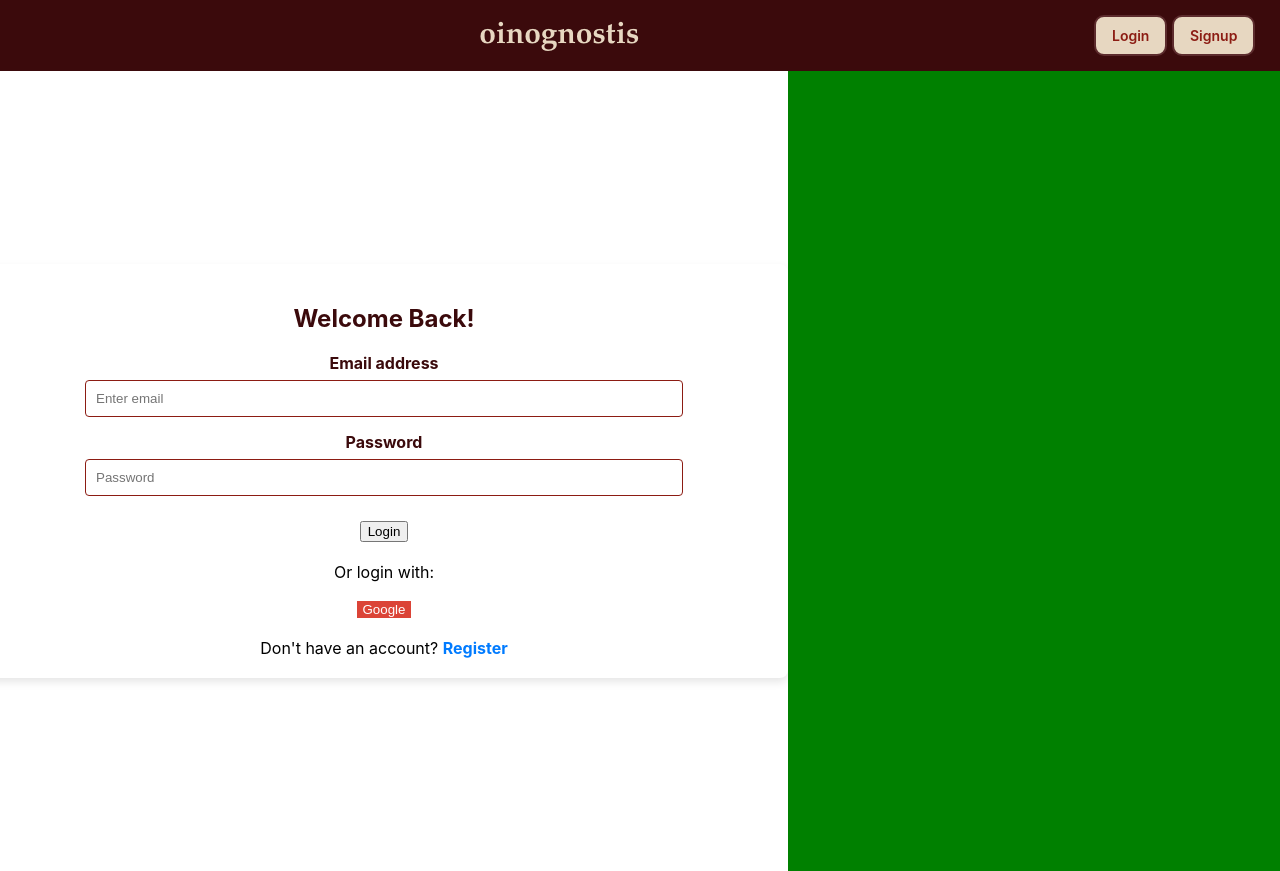
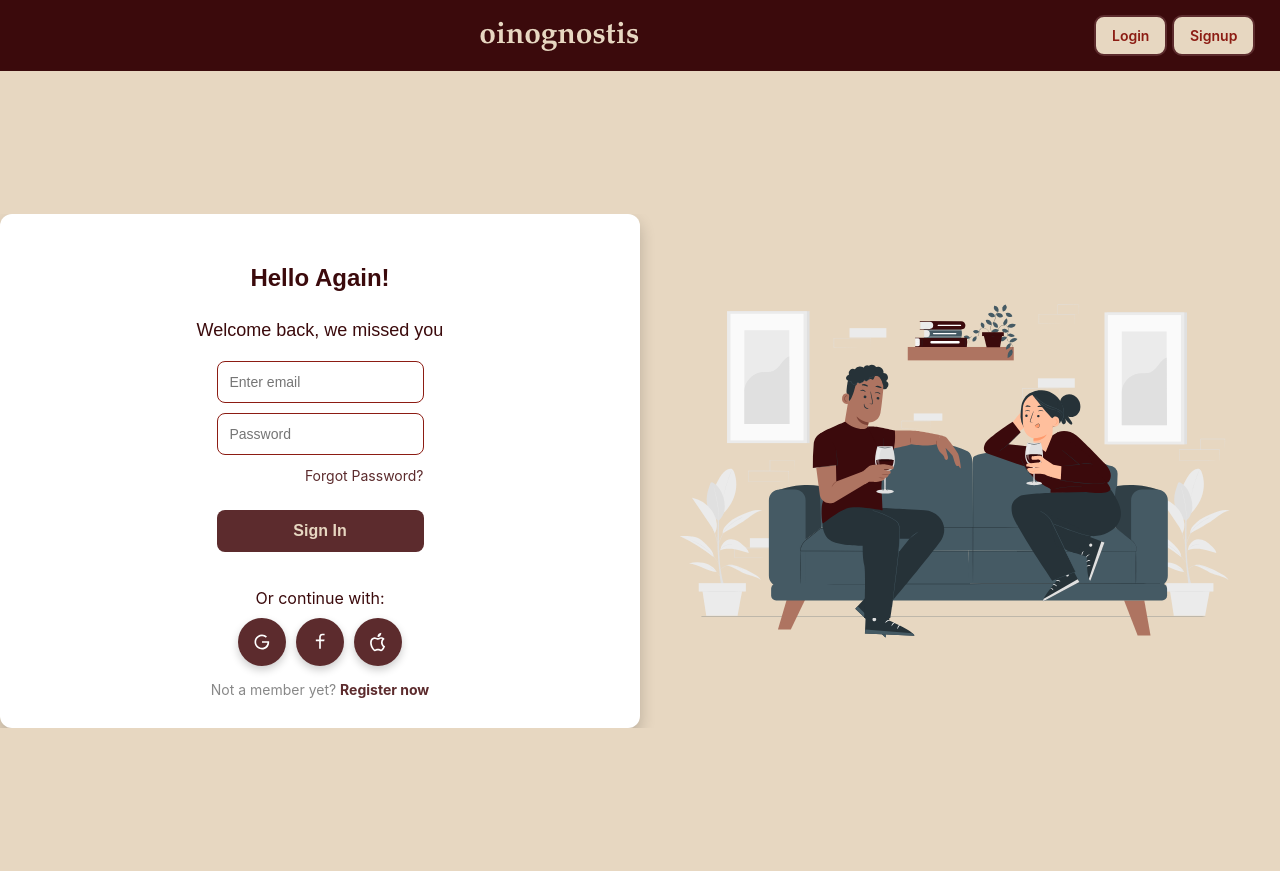
Before and after one commit to fbiletsiou/oinognostis-fe, a React (Create React App) app: page /login in a window 1280 px wide. Built offline with nearby package versions, Linux system fonts and the light colour scheme; no server answers.

Commit message:
basic login form finished

```diff
--- a/package.json
+++ b/package.json
@@ -9,6 +9,7 @@
     "axios": "^1.7.7",
     "react": "^18.3.1",
     "react-dom": "^18.3.1",
+    "react-icons": "^5.3.0",
     "react-router-dom": "^5.1.2",
     "react-scripts": "5.0.1",
     "web-vitals": "^2.1.4"
--- a/src/components/Header/Header.js
+++ b/src/components/Header/Header.js
@@ -23,7 +23,7 @@ function Header(props) {
             return (
                 <div className="ml-auto">
                     <Link to="/login" className="btn-big">Login</Link> {}
-                    <Link to="/signup" className="btn-big ml-2">Signup</Link> {}
+                    <Link to="/register" className="btn-big ml-2">Signup</Link> {}
                 </div>
             );
         } else {
--- a/src/components/LoginForm/LoginForm.css
+++ b/src/components/LoginForm/LoginForm.css
@@ -1,94 +1,193 @@
-.login-form-container {
+.login-form {
     display: flex;
     flex-direction: row;
     align-items: center;
     justify-content: center;
     height: 100vh;
+    background-color: var(--header-font-color);
 }
 
-.login-form-wrapper {
-    flex: 0 0 60%; /* 60% width for the login form */
-    background-color: #fff; /* White background for contrast */
-    border-radius: 8px; /* Rounded corners */
-    box-shadow: 0 4px 8px rgba(0, 0, 0, 0.1); /* Subtle shadow for depth */
-    padding: 20px; /* Padding inside the card */
-    margin: auto; /* Center the card */
+.login-form__container {
+    display: flex;
+    width: 100%;
+    overflow: hidden;
 }
 
-.animation-container {
-    flex: 0 0 40%; /* 40% width for the animation */
-    background-color: #f8f9fa; /* Light background for the animation area */
-    display: flex; /* Flexbox for centering animations */
-    justify-content: center; /* Center content horizontally */
-    align-items: center; /* Center content vertically */
-    /* Add animation styles or a placeholder for your animation here */
+.login-form__wrapper {
+    display: flex;
+    flex-direction: column;
+    align-items: center;
+    justify-content: center;
+    background-color: #fff;
+    padding: 30px;
+    border-radius: 12px;
+    box-shadow: 0 8px 16px rgba(0, 0, 0, 0.2);
 }
 
-h2 {
-    font-family: Roobert, -apple-system, BlinkMacSystemFont, "Segoe UI", Helvetica, Arial, sans-serif, "Apple Color Emoji", "Segoe UI Emoji", "Segoe UI Symbol";
-    text-align: center; /* Center the title */
-    color: var(--dark-burgundy);
-    margin-bottom: 20px; /* Space below the title */
-}
-
-.form-group {
-    margin-bottom: 15px; /* Space between form fields */
-}
-
-.form-group label {
-    display: block;
-    margin-bottom: 7px; /* Spacing between label and input */
-    color: var(--dark-burgundy);
-    font-family: Roobert, -apple-system, BlinkMacSystemFont, "Segoe UI", Helvetica, Arial, sans-serif, "Apple Color Emoji", "Segoe UI Emoji", "Segoe UI Symbol";
-    font-weight: bold; /* Bold labels */
+.login-form__animation {
+    display: flex;
+    align-items: center;
+    justify-content: center;
+    border-radius: 12px 0 0 12px;
+    padding: 30px;
+    position: relative;
 }
 
 
-input.form-control {
-    width: 75%;
+.login-form__wrapper,
+.login-form__animation {
+    flex: 1 1 50%;
+}
 
+.login-form__animation-img {
+    max-width: 100%;
+    height: auto;
+}
+
+.attribution-link {
+    position: absolute;
+    bottom: 10px;
+    right: 10px;
+    font-size: 8px;
+    color: rgba(0, 0, 0, 0.3);
+    text-decoration: none;
+    opacity: 0;
+    transition: opacity 0.3s ease;
+}
+
+.login-form__animation:hover .attribution-link {
+    opacity: 1;
+}
+
+.login-form__title {
+    font-family:  'Roobert', sans-serif;
+    font-size: 24px;
+    font-weight: bold;
+    text-align: center;
+    color: var(--dark-burgundy);
+    margin-bottom: 10px;
+}
+
+.login-form__subtitle {
+    font-family: 'Roobert', sans-serif;
+    font-size: 18px;
+    font-weight: 400;
+    text-align: center;
+    color: var(--dark-burgundy);
+    margin-bottom: 20px;
+}
+
+.login-form__input {
+    width: 100%;
+    padding: 12px;
+    font-size: 14px;
     border: 1px solid var(--primary-color);
-    border-radius: 4px; /* Slightly rounded edges for inputs */
-    padding: 10px; /* Padding inside inputs */
+    border-radius: 8px;
+    box-shadow: none;
+    margin-bottom: 10px;
+}
+
+.login-form__input:focus {
+    border-color: var(--muted-color);
+    box-shadow: 0 0 0  2px var(--secondary-color);
+}
+
+.login-form__password-recovery {
+    text-align: right;
+    margin-bottom: 15px;
+}
+
+.login-form__link {
+    font-size: 14px;
+    color: var(--deep-red-wine);
+    cursor: pointer;
+    text-decoration: none;
+}
+
+.login-form__submit-btn {
+    width: 100%;
+    padding: 12px;
+    font-size: 16px;
+    font-weight: bold;
+    background-color: var(--deep-red-wine);
+    border: none;
+    color: var(--header-font-color);
+    border-radius: 8px;
+    cursor: pointer;
+    transition: background-color 0.3s ease;
+    margin-top: 10px;
+}
+
+.login-form__submit-btn:hover {
+    background-color: var(--rich-merlot);
 }
 
 
-input.form-control:focus {
-    border-color: var(--muted-color); /* Highlight border on focus */
-    box-shadow: 0 0 0 0.2rem var(--secondary-color); /* Light blue shadow on focus */
+.login-form__alert {
+    display: block;
+    color: green;
+    font-size: 14px;
+    margin-top: 10px;
 }
 
-.btn-primary {
-    margin-top: 10px; /* Space above the button */
+.login-form__alternative {
+    align-items: center;
+    margin-top: 20px;
 }
 
-.google-btn {
-    background-color: #db4437; /* Google red */
-    color: white; /* White text */
-    border: none; /* No border */
+.login-form__alternative p {
+    margin-bottom: 10px;
+    color: var(--dark-burgundy);
 }
 
-.alert {
-    margin-top: 10px; /* Space above the alert */
+.login-form__alt-buttons {
+    display: flex;
+    justify-content: center;
+    gap: 10px;
 }
 
-.alternative-login {
-    margin-top: 20px; /* Space above alternative login section */
+.login-form__google-btn,
+.login-form__alt-btn {
+    background-color: var(--deep-red-wine);
+    color: white;
+    width: 48px;
+    height: 48px;
+    border-radius: 50%;
+    display: flex;
+    align-items: center;
+    justify-content: center;
+    border: none;
+    cursor: pointer;
+    transition: background-color 0.3s ease;
+    box-shadow: 0 4px 8px rgba(0, 0, 0, 0.2);
 }
 
-.registerMessage {
-    margin-top: 20px; /* Space above the register message */
+.login-form__google-btn:hover,
+.login-form__alt-btn:hover {
+    background-color: var(--rich-merlot);
 }
 
-.loginText {
-    color: blue; /* Or any color for the register link */
-    cursor: pointer;
+.login-form__register {
+    font-size: 14px;
+    color: #888888;
+    margin-top: 15px;
+    text-align: center;
 }
 
+.login-form__register-link {
+    color: var(--deep-red-wine);
+    cursor: pointer;
+    font-weight: bold;
+    text-decoration: none;
+}
 
-.animation-container {
-    width: 40%; /* 40% for the animation side */
-    height: 100vh; /* Full height */
-    /* Add your animation styles here */
-    background-color: green;
+*,
+*::before,
+*::after {
+    box-sizing: border-box;
 }
+
+html, body {
+    height: 100%;
+    margin: 0;
+}
--- a/src/components/LoginForm/LoginForm.js
+++ b/src/components/LoginForm/LoginForm.js
@@ -1,8 +1,10 @@
 import React, { useState } from 'react';
+import PeopleDrinkingWineAnimation from '../../assets/people_drinking_wine_animation.svg';
 import axios from 'axios';
 import './LoginForm.css';
 import { API_BASE_URL, ACCESS_TOKEN_NAME } from '../../constants/apiConstants';
 import { withRouter } from "react-router-dom";
+import { RiGoogleLine, RiFacebookLine, RiAppleLine  } from "react-icons/ri";
 
 function LoginForm(props) {
     const [state, setState] = useState({
@@ -26,11 +28,11 @@ function LoginForm(props) {
             "password": state.password,
         };
         axios.post(API_BASE_URL + '/user/login', payload)
-            .then(function (response) {
+            .then(response => {
                 if (response.status === 200) {
                     setState(prevState => ({
                         ...prevState,
-                        'successMessage': 'Login successful. Redirecting to home page..'
+                        successMessage: 'Login successful. Redirecting to home page...'
                     }));
                     localStorage.setItem(ACCESS_TOKEN_NAME, response.data.token);
                     redirectToHome();
@@ -41,20 +43,20 @@ function LoginForm(props) {
                     props.showError("Username does not exist");
                 }
             })
-            .catch(function (error) {
+            .catch(error => {
                 console.log(error);
                 props.showError("An error occurred during login. Please try again.");
             });
     };
 
     const redirectToHome = () => {
-        props.updateTitle('Home');
+        document.title = "Home";
         props.history.push('/');
     };
 
     const redirectToRegister = () => {
+        document.title = "Register";
         props.history.push('/register');
-        props.updateTitle('Register');
     };
 
     const handleGoogleLogin = () => {
@@ -63,15 +65,16 @@ function LoginForm(props) {
     };
 
     return (
-        <div className="login-form-container">
-            <div className="login-form-wrapper">
-                <h2>Welcome Back!</h2>
+        <main className="login-form">
+            <div className="login-form__container">
+                <div className="login-form__wrapper">
+                    <h2 className="login-form__title">Hello Again!</h2>
+                    <h3 className="login-form__subtitle">Welcome back, we missed you</h3>
                     <form onSubmit={handleSubmitClick}>
-                    <div className="form-group text-left">
-                        <label htmlFor="email">Email address</label>
+                        <div className="form-group">
                             <input
                                 type="email"
-                            className="form-control"
+                                className="login-form__input"
                                 id="email"
                                 aria-describedby="emailHelp"
                                 placeholder="Enter email"
@@ -80,11 +83,10 @@ function LoginForm(props) {
                                 required
                             />
                         </div>
-                    <div className="form-group text-left">
-                        <label htmlFor="password">Password</label>
+                        <div className="form-group">
                             <input
                                 type="password"
-                            className="form-control"
+                                className="login-form__input"
                                 id="password"
                                 placeholder="Password"
                                 value={state.password}
@@ -92,28 +94,52 @@ function LoginForm(props) {
                                 required
                             />
                         </div>
-                    <button type="submit" className="btn btn-primary">Login</button>
+                        <div className="login-form__password-recovery">
+                            <a href="#" className="login-form__link">Forgot Password?</a>
+                        </div>
+
+                        <button type="submit" className="login-form__submit-btn">Sign In</button>
                     </form>
 
-                <div className="alert alert-success mt-2" style={{ display: state.successMessage ? 'block' : 'none' }} role="alert">
+                    {state.successMessage && (
+                        <div className="login-form__alert">
                             {state.successMessage}
                         </div>
+                    )}
 
-                <div className="alternative-login">
-                    <p>Or login with:</p>
-                    <button onClick={handleGoogleLogin} className="btn google-btn">Google</button>
+                    <div className="login-form__alternative">
+                        <p>Or continue with:</p>
+                        <div className="login-form__alt-buttons">
+
+                            <button onClick={handleGoogleLogin} className="login-form__google-btn">
+                                <RiGoogleLine size={20}/>
+                            </button>
+                            <button className="login-form__alt-btn">
+                                <RiFacebookLine size={20}/>
+                            </button>
+                            <button className="login-form__alt-btn">
+                                <RiAppleLine size={20}/>
+                            </button>
+                        </div>
                     </div>
 
-                <div className="registerMessage">
-                    <span>Don't have an account? </span>
-                    <span className="loginText" onClick={redirectToRegister}>Register</span>
+                        <div className="login-form__register">
+                            <span>Not a member yet? </span>
+                            <span className="login-form__register-link" onClick={redirectToRegister}>Register now</span>
                         </div>
                     </div>
-            <div className="animation-container">
-                {/* Placeholder for animation */}
-                {/* Add your animation or relevant content here */}
+
+                <div className="login-form__animation">
+                    <img src={PeopleDrinkingWineAnimation} alt="People animation"
+                         className="login-form__animation-img"/>
+                    <a href="https://storyset.com/people" className="attribution-link" target="_blank"
+                       rel="noopener noreferrer">
+                        People illustrations by Storyset
+                    </a>
                 </div>
             </div>
+        </main>
+
     );
 }
 
```
Also changed, not shown: src/assets/people_drinking_wine_animation.svg (added), 1 other file (tests, documents, lock files or other folders). Lines whose indentation alone changed are shown as unchanged.
